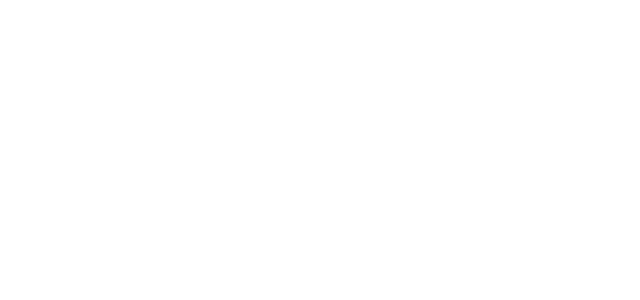
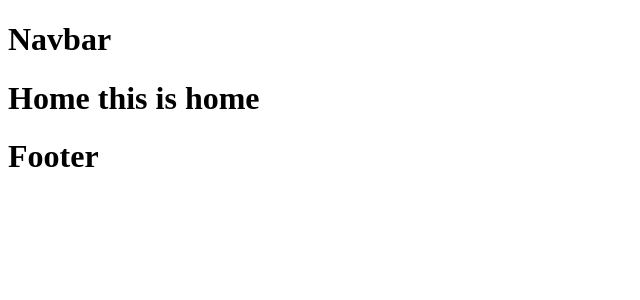
Before and after one commit to Mehedi86/git-branching-practise, a React (Vite) app: page / in a window 1280 px wide. Shown: the top 300 px of the page, without its empty margins (0-640 px from the left). Built offline with nearby package versions, Linux system fonts and the light colour scheme.

Commit message:
added: react router

```diff
--- a/package.json
+++ b/package.json
@@ -11,7 +11,8 @@
   },
   "dependencies": {
     "react": "^19.2.0",
-    "react-dom": "^19.2.0"
+    "react-dom": "^19.2.0",
+    "react-router": "^7.10.1"
   },
   "devDependencies": {
     "@eslint/js": "^9.39.1",
--- /dev/null
+++ b/src/layout/MainLayout.jsx
@@ -0,0 +1,14 @@
+import React from 'react'
+import { Outlet } from 'react-router'
+
+export default function MainLayout() {
+    return (
+        <div>
+            <h1>Navbar</h1>
+            <div>
+                <Outlet />
+            </div>
+            <h1>Footer</h1>
+        </div>
+    )
+}
--- a/src/main.jsx
+++ b/src/main.jsx
@@ -1,10 +1,10 @@
 import { StrictMode } from 'react'
 import { createRoot } from 'react-dom/client'
-
-import App from './App.jsx'
+import { RouterProvider } from "react-router/dom";
+import { router } from './routes/router';
 
 createRoot(document.getElementById('root')).render(
   <StrictMode>
-    <App />
+    <RouterProvider router={router} />
   </StrictMode>,
 )
--- /dev/null
+++ b/src/pages/Home.jsx
@@ -0,0 +1,9 @@
+import React from 'react'
+
+export default function Home() {
+  return (
+    <div>
+        <h1>Home this is home</h1>
+    </div>
+  )
+}
```
Also changed, not shown: src/App.jsx (deleted, +0 -11 lines), src/routes/Router.jsx (added, +16 -0 lines), src/index.css (added), 1 other file (tests, documents, lock files or other folders).
